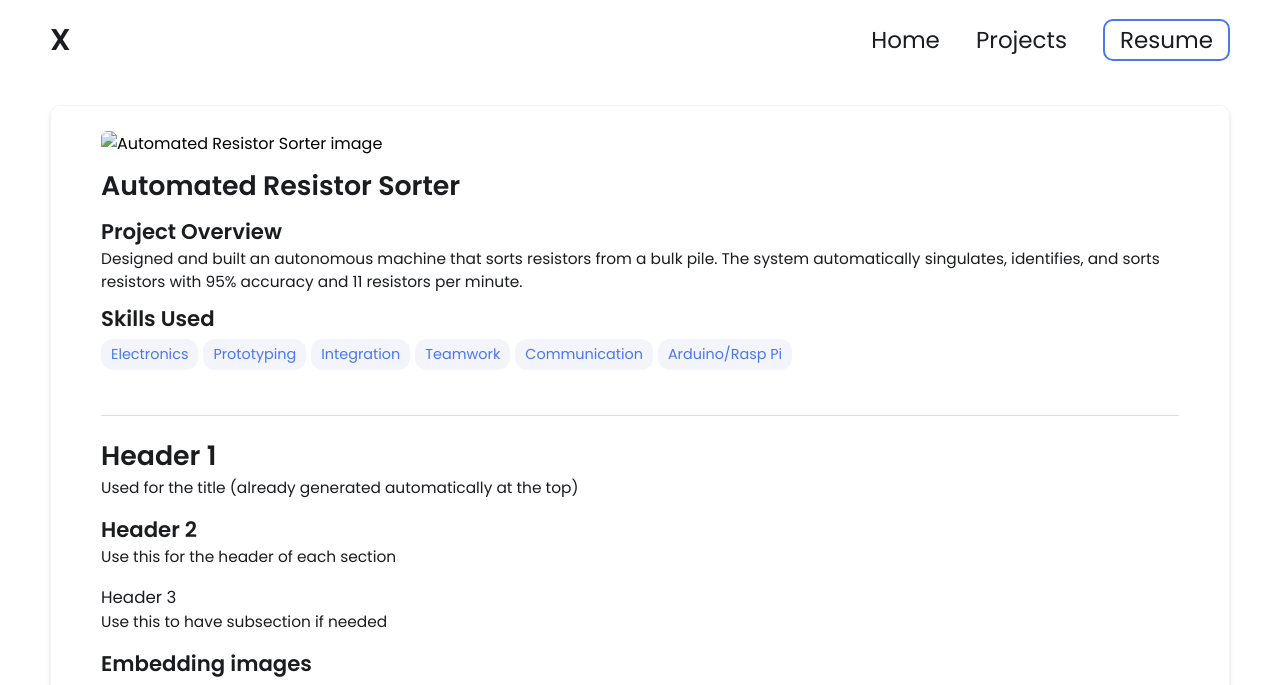
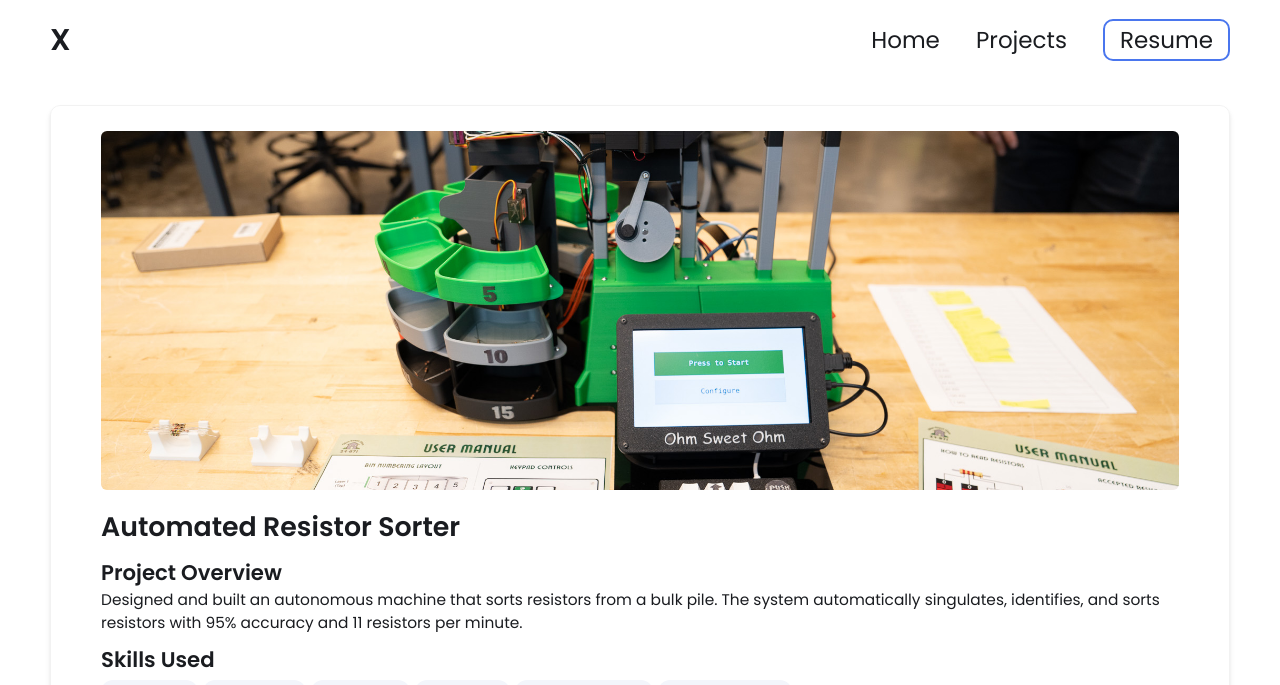
Before and after one commit to qi-katherene/qi-katherene.github.io, a Jekyll site: the page built from _projects/resistor_sorter/index.md, in a window 1280 px wide. Shown: the top 685 px of the page. Built offline with Jekyll 4.4.1, drawn with Linux system fonts in a browser that asks for light colours; grey boxes are pictures that could not be loaded.

Commit message:
Update index.md

```diff
--- a/_projects/resistor_sorter/index.md
+++ b/_projects/resistor_sorter/index.md
@@ -10,7 +10,7 @@ skills:
 - Communication
 - Arduino/Rasp Pi
 
-main-image: ./automated_resistor_sorter.JPG
+main-image: /automated_resistor_sorter.JPG
 ---
 
 ---
```
